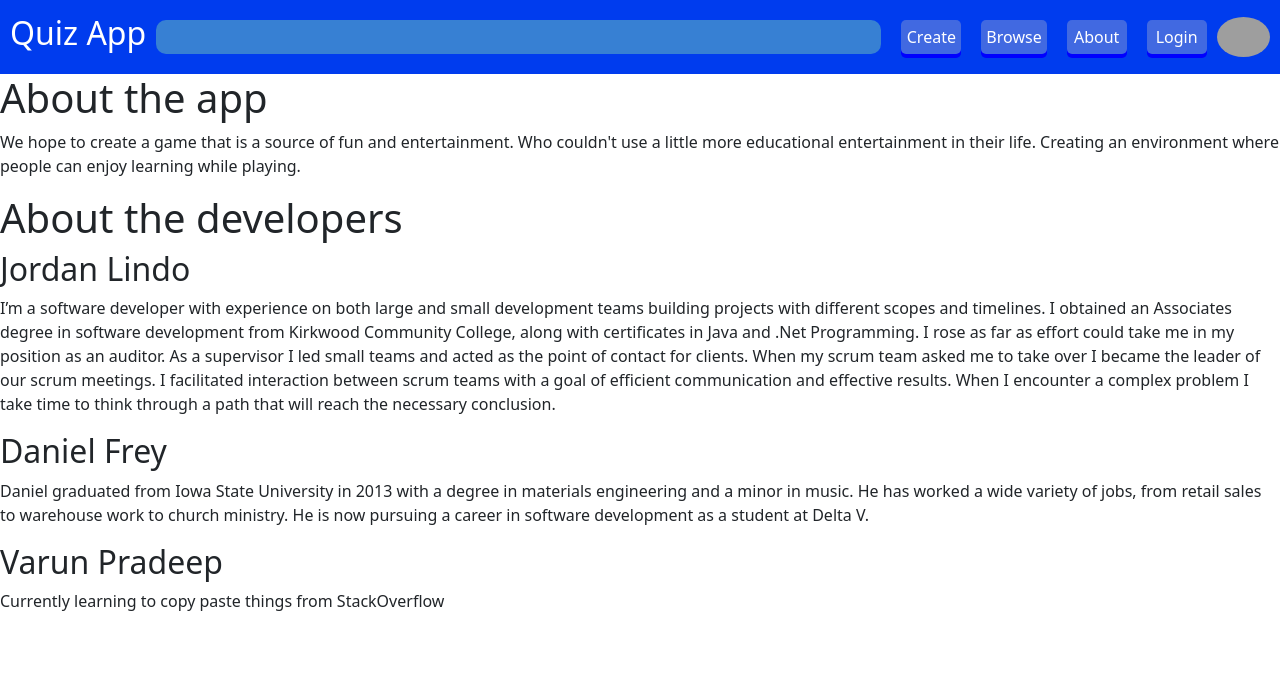
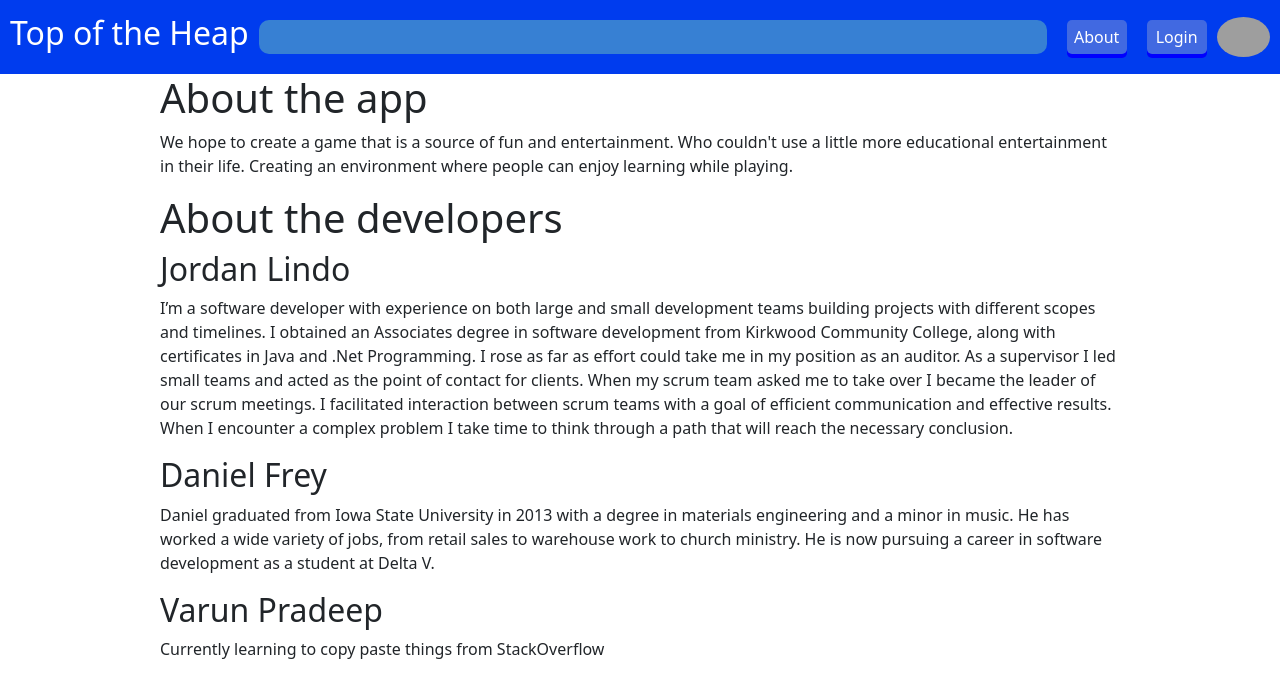
Before and after one commit to Mt-Trashmore-Mountaineers/top-of-the-heap, a React (Create React App) app: page / in a window 1280 px wide. Shown: the top 698 px of the page. Built offline with nearby package versions, Linux system fonts and the light colour scheme; grey boxes are pictures that could not be loaded.

Commit message:
Narrow main, conditional nav buttons, updates to play

```diff
--- a/src/App.js
+++ b/src/App.js
@@ -59,11 +59,11 @@ class App extends React.Component {
     return (
       <Router className="App">
         <nav className="navbar">
-          <h2>Quiz App</h2>
+          <h2>Top of the Heap</h2>
           <input className="searchbar"></input>
           <div className="button-container">
-            <Link to={"/create"} className="primary">Create</Link>
-            <Link to={"/user"} className="primary">Browse</Link>
+            {user && <Link to={"/create"} className="primary">Create</Link>}
+            {user && <Link to={"/user"} className="primary">Browse</Link>}
             <Link to={"/"} className="primary">About</Link>
           </div>
           {
@@ -80,12 +80,14 @@ class App extends React.Component {
             <UserStats handleProfileOpen={this.handleProfileOpen} user={user} points={0} />
           }
         </nav>
-        <Routes>
-          <Route path="" element={<About />} ></Route>
-          <Route path="create" element={<CreateQuiz quiz={''} questions={[]} email={user ? user.email : ''} title='' isUpdate={false}/>} ></Route>
-          <Route path="play/:id" element={<PlayQuiz />} ></Route>
-          <Route path="user" element={<QuizList quizList={this.state.userQuizList} />} ></Route>
-        </Routes>
+        <div className='main'>
+          <Routes>
+            <Route path="" element={<About />} ></Route>
+            <Route path="create" element={<CreateQuiz quiz={''} questions={[]} email={user ? user.email : ''} title='' isUpdate={false} />} ></Route>
+            <Route path="play/:id" element={<PlayQuiz />} ></Route>
+            <Route path="user" element={<QuizList quizList={this.state.userQuizList} isLoading={this.state.isLoading} />} ></Route>
+          </Routes>
+        </div>
       </Router>
     )
   }
--- a/src/PlaySlide.js
+++ b/src/PlaySlide.js
@@ -56,8 +56,8 @@ class PlaySlide extends React.Component {
                 onClick={this.scoreQuestion}
                 style={{
                   backgroundColor:
-                    this.state.correct === index ? 'green'
-                      : this.state.incorrect === index ? 'red'
+                    this.state.correct === index ? 'lightgreen'
+                      : this.state.incorrect === index ? 'salmon'
                         : ''
                 }}
               >{answer}</ListGroup.Item>
--- a/src/css/App.css
+++ b/src/css/App.css
@@ -8,7 +8,7 @@
 }
 
 .navbar {
-    width: 100vw;
+    width: 100%;
     background-color: var(--blue);
     color: white;
     padding: 10px;
@@ -30,6 +30,11 @@
 .button-container {
     display: flex;
     flex-direction: row;
+}
+
+.main {
+    max-width: 960px;
+    margin: auto;
 }
 
 .card {
@@ -144,7 +149,7 @@ a.primary.grey:active {
 
 .grid {
     display: grid;
-    grid-template-columns: repeat(5, 1fr);
+    grid-template-columns: repeat(4, 1fr);
 }
 
 .quiz-card {
@@ -154,4 +159,9 @@ a.primary.grey:active {
     width: auto;
     margin: 20px;
     border-radius: 5px;
+    text-align: center;
 }
+
+.progress {
+    margin: 15px 0 0;
+  }
```
